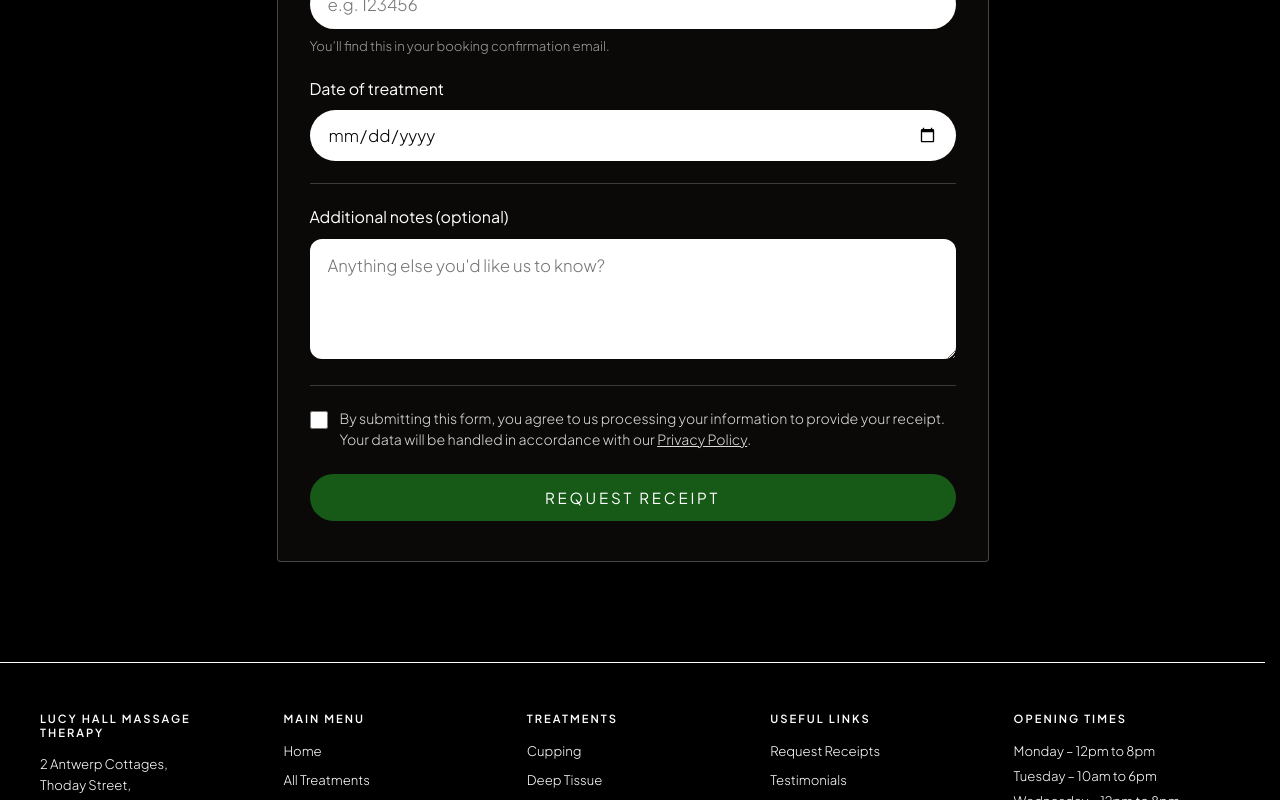
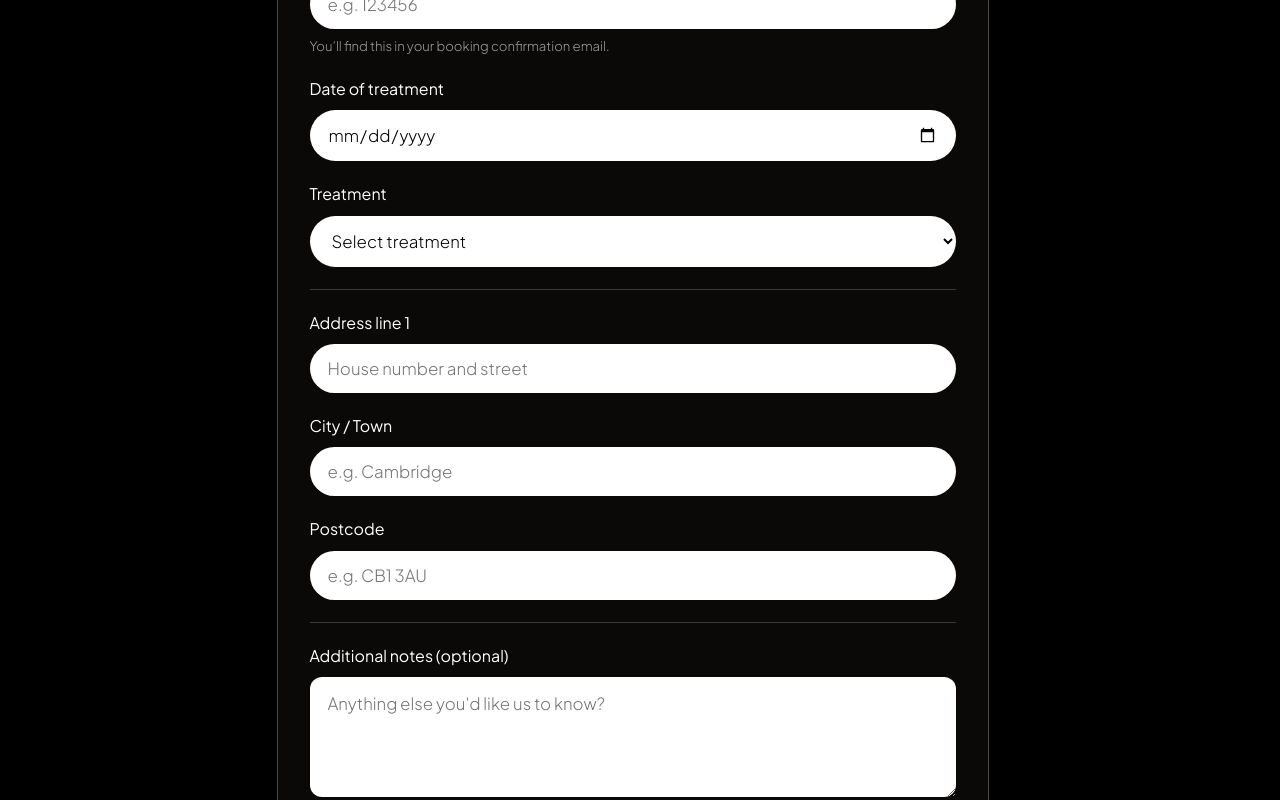
Before and after one commit to federationdesign-design/LHM, a Next.js app: page /receipts in a window 1280 px wide. Shown: the part 706-1506 px from the top of the page. Built offline with nearby package versions, Linux system fonts and the light colour scheme.

Commit message:
Batch 6 (item 4): receipts form - add address + treatment fields, required for insurance receipts

```diff
--- a/app/api/submit-receipt-request/route.ts
+++ b/app/api/submit-receipt-request/route.ts
@@ -11,30 +11,29 @@
  *
  * Subject prefix [Receipt Request] so info@ can filter the inbox.
  */
-
 import { NextRequest, NextResponse } from 'next/server';
 import { sendEmail } from '@/app/lib/send-email';
-
+import { services } from '@/app/data/services';
 export const runtime = 'nodejs';
-
 type RequestBody = {
   name?:          string;
   email?:         string;
   orderNumber?:   string;
   treatmentDate?: string;
+  treatment?:     string;
+  addressLine1?:  string;
+  town?:          string;
+  postcode?:      string;
   notes?:         string | null;
   website?:       string; // honeypot
 };
-
 function escapeHtml(s: string): string {
   return s.replace(/&/g, '&amp;').replace(/</g, '&lt;').replace(/>/g, '&gt;').replace(/"/g, '&quot;').replace(/'/g, '&#39;');
 }
-
 function formatDate(): string {
   const d = new Date();
   return `${d.getDate().toString().padStart(2, '0')}/${(d.getMonth() + 1).toString().padStart(2, '0')}/${d.getFullYear()}`;
 }
-
 // Format an ISO date string (YYYY-MM-DD from <input type=date>) into DD/MM/YYYY
 // for the email body. Falls back to the raw value if it doesn't parse.
 function formatTreatmentDate(iso: string): string {
@@ -43,30 +42,39 @@ function formatTreatmentDate(iso: string): string {
   const [y, m, d] = parts;
   return `${d}/${m}/${y}`;
 }
-
+// Convert a treatment slug back into a human-readable title for the email.
+// Falls back to the slug itself if it's not in services.ts.
+function treatmentLabel(slug: string): string {
+  const svc = services[slug];
+  return svc ? svc.title : slug;
+}
 export async function POST(req: NextRequest) {
   try {
     const body = (await req.json()) as RequestBody;
-
     // ── HONEYPOT ────────────────────────────────────────────
     if (body.website && body.website.length > 0) {
       return NextResponse.json({ success: true });
     }
-
     // ── VALIDATION ──────────────────────────────────────────
     if (!body.name?.trim())                                return NextResponse.json({ success: false, error: 'Name is required' },         { status: 400 });
     if (!body.email?.trim() || !body.email.includes('@'))  return NextResponse.json({ success: false, error: 'Valid email required' },     { status: 400 });
     if (!body.orderNumber?.trim())                         return NextResponse.json({ success: false, error: 'Order number is required' }, { status: 400 });
     if (!body.treatmentDate?.trim())                       return NextResponse.json({ success: false, error: 'Treatment date is required' }, { status: 400 });
-
+    if (!body.treatment?.trim())                           return NextResponse.json({ success: false, error: 'Treatment is required' },    { status: 400 });
+    if (!body.addressLine1?.trim())                        return NextResponse.json({ success: false, error: 'Address is required' },      { status: 400 });
+    if (!body.town?.trim())                                return NextResponse.json({ success: false, error: 'Town/City is required' },    { status: 400 });
+    if (!body.postcode?.trim())                            return NextResponse.json({ success: false, error: 'Postcode is required' },     { status: 400 });
     const name          = body.name.trim();
     const email         = body.email.trim();
     const orderNumber   = body.orderNumber.trim();
     const treatmentDate = body.treatmentDate.trim();
+    const treatment     = treatmentLabel(body.treatment.trim());
+    const addressLine1  = body.addressLine1.trim();
+    const town          = body.town.trim();
+    const postcode      = body.postcode.trim();
     const notes         = (body.notes || '').trim();
     const submittedAt   = formatDate();
     const treatmentFmt  = formatTreatmentDate(treatmentDate);
-
     // ── 1. TEAM NOTIFICATION (to info@) ─────────────────────
     const teamText = [
       'Receipt Request',
@@ -78,21 +86,27 @@ export async function POST(req: NextRequest) {
       `Email:          ${email}`,
       `Order number:   ${orderNumber}`,
       `Treatment date: ${treatmentFmt}`,
+      `Treatment:      ${treatment}`,
+      `Address:        ${addressLine1}`,
+      `Town/City:      ${town}`,
+      `Postcode:       ${postcode}`,
       ...(notes ? ['', 'Notes:', notes] : []),
       '',
       '---',
       'Action: pull the matching receipt from SimplyBook and forward to the email above.',
     ].join('\n');
-
     const detailsRows = [
       ['Name',           name],
       ['Email',          email],
       ['Order number',   orderNumber],
       ['Treatment date', treatmentFmt],
+      ['Treatment',      treatment],
+      ['Address',        addressLine1],
+      ['Town/City',      town],
+      ['Postcode',       postcode],
     ].map(([k, v]) =>
       `<tr><td style="padding:8px 14px;border-bottom:1px solid #e5e5e5;font-weight:600;width:42%;">${escapeHtml(k)}</td><td style="padding:8px 14px;border-bottom:1px solid #e5e5e5;">${escapeHtml(v)}</td></tr>`
     ).join('');
-
     const teamHtml = `
       <div style="font-family:-apple-system,Helvetica,Arial,sans-serif;max-width:680px;color:#1a1a1a;">
         <h2 style="margin:0 0 6px;">Receipt Request</h2>
@@ -104,7 +118,6 @@ export async function POST(req: NextRequest) {
         </p>
       </div>
     `;
-
     const teamResult = await sendEmail({
       to:      'info@lucyhallmassage.com',
       subject: `[Receipt Request] ${name} - ${treatmentFmt}`,
@@ -112,20 +125,18 @@ export async function POST(req: NextRequest) {
       html:    teamHtml,
       replyTo: email,
     });
-
     if (!teamResult.success) {
       // Team email failed: bail out before sending the user a confirmation
       // they might never get a receipt for.
       return NextResponse.json({ success: false, error: 'Could not send notification: ' + teamResult.error }, { status: 500 });
     }
-
     // ── 2. USER AUTO-RESPONDER ──────────────────────────────
     const userText = [
       `Hi ${name.split(/\s+/)[0]},`,
       '',
       'Thanks for your receipt request. Got it.',
       '',
-      `We'll pull the receipt for your treatment on ${treatmentFmt} and email it back to you within 1-2 working days. If you do not hear from us, please check your spam or junk folder before getting in touch.`,
+      `We process receipt requests every Friday. We'll pull the receipt for your treatment on ${treatmentFmt} and email it back to you. If you do not hear from us by the following Monday, please check your spam or junk folder before getting in touch.`,
       '',
       'Best wishes,',
       'Lucy Hall Massage Therapy',
@@ -134,15 +145,15 @@ export async function POST(req: NextRequest) {
       '2 Antwerp Cottages, Thoday Street, Cambridge, CB1 3AU',
       'lucyhallmassage.com',
     ].join('\n');
-
     const userHtml = `
       <div style="font-family:-apple-system,Helvetica,Arial,sans-serif;max-width:560px;color:#1a1a1a;line-height:1.6;">
         <p style="margin:0 0 14px;">Hi ${escapeHtml(name.split(/\s+/)[0])},</p>
         <p style="margin:0 0 14px;">Thanks for your receipt request. Got it.</p>
         <p style="margin:0 0 14px;">
-          We&rsquo;ll pull the receipt for your treatment on <strong>${escapeHtml(treatmentFmt)}</strong>
-          and email it back to you within 1-2 working days. If you do not hear from us,
-          please check your spam or junk folder before getting in touch.
+          We process receipt requests every Friday. We&rsquo;ll pull the receipt for your treatment on
+          <strong>${escapeHtml(treatmentFmt)}</strong> and email it back to you.
+          If you do not hear from us by the following Monday, please check your spam or junk folder
+          before getting in touch.
         </p>
         <p style="margin:0 0 22px;">Best wishes,<br>Lucy Hall Massage Therapy</p>
         <hr style="border:none;border-top:1px solid #e5e5e5;margin:20px 0;">
@@ -152,7 +163,6 @@ export async function POST(req: NextRequest) {
         </p>
       </div>
     `;
-
     // User auto-responder. We don't bail if this fails — the team
     // notification already landed, the user will still get their
     // receipt manually even if this confirmation didn't reach them.
@@ -163,7 +173,6 @@ export async function POST(req: NextRequest) {
       html:    userHtml,
       replyTo: 'info@lucyhallmassage.com',
     });
-
     return NextResponse.json({ success: true });
   } catch (err) {
     console.error('submit-receipt-request error:', err);
--- a/app/receipts/ReceiptsClient.tsx
+++ b/app/receipts/ReceiptsClient.tsx
@@ -3,18 +3,22 @@
 import { useState } from 'react';
 import Nav from '../Nav';
 import Footer from '../Footer';
+import { services } from '../data/services';
 
 /* ─────────────────────────────────────────────────────────────
-   Receipt request form. Dummy submit for v1 — wire to email/ESP
-   later. Submission would ideally route to the LH team inbox so
-   someone can pull the receipt from SimplyBook and send to the
-   client.
+   Receipt request form. Submits to /api/submit-receipt-request,
+   which forwards to info@lucyhallmassage.com for the team to
+   process from SimplyBook on Fridays.
    ───────────────────────────────────────────────────────────── */
 function ReceiptForm() {
   const [name, setName] = useState('');
   const [email, setEmail] = useState('');
   const [orderNumber, setOrderNumber] = useState('');
   const [treatmentDate, setTreatmentDate] = useState('');
+  const [treatment, setTreatment] = useState('');
+  const [addressLine1, setAddressLine1] = useState('');
+  const [town, setTown] = useState('');
+  const [postcode, setPostcode] = useState('');
   const [notes, setNotes] = useState('');
   const [consent, setConsent] = useState(false);
   const [submitting, setSubmitting] = useState(false);
@@ -37,6 +41,10 @@ function ReceiptForm() {
           email:         email.trim(),
           orderNumber:   orderNumber.trim(),
           treatmentDate: treatmentDate.trim(),
+          treatment,
+          addressLine1:  addressLine1.trim(),
+          town:          town.trim(),
+          postcode:      postcode.trim(),
           notes:         notes.trim() || null,
           website:       honeypot,
         }),
@@ -93,10 +101,10 @@ function ReceiptForm() {
       <div style={{ background: '#0a0908', border: '1px solid rgba(255,255,255,0.25)', padding: '48px 32px', borderRadius: 4, textAlign: 'center' }}>
         <h3 style={{ fontSize: '1.6rem', fontWeight: 600, color: '#ffffff', marginBottom: 16 }}>Thank you</h3>
         <p style={{ fontSize: '1rem', fontWeight: 300, color: '#ffffff', lineHeight: 1.6, opacity: 0.85, marginBottom: 12 }}>
-          We&rsquo;ve received your receipt request and will email it to you within 1-2 working days.
+          We&rsquo;ve received your receipt request and will process it on Friday.
         </p>
         <p style={{ fontSize: '0.9rem', fontWeight: 300, color: '#ffffff', lineHeight: 1.5, opacity: 0.65 }}>
-          If you don&rsquo;t see it in your inbox, please check your spam or junk folder.
+          If you don&rsquo;t see it in your inbox by the following Monday, please check your spam or junk folder.
         </p>
       </div>
     );
@@ -156,6 +164,63 @@ function ReceiptForm() {
           onChange={e => setTreatmentDate(e.target.value)}
           required
           style={{ ...inputStyle, colorScheme: 'light' }}
+        />
+      </div>
+
+      <div style={{ marginBottom: 22 }}>
+        <label style={labelStyle} htmlFor="rec-treatment">Treatment</label>
+        <select
+          id="rec-treatment"
+          value={treatment}
+          onChange={e => setTreatment(e.target.value)}
+          required
+          style={{ ...inputStyle, colorScheme: 'light' }}
+        >
+          <option value="" disabled>Select treatment</option>
+          {Object.values(services).map((s) => (
+            <option key={s.slug} value={s.slug}>{s.title}</option>
+          ))}
+        </select>
+      </div>
+
+      <div style={{ height: 1, background: 'rgba(255,255,255,0.2)', marginBottom: 22 }} />
+
+      <div style={{ marginBottom: 22 }}>
+        <label style={labelStyle} htmlFor="rec-address">Address line 1</label>
+        <input
+          id="rec-address"
+          type="text"
+          placeholder="House number and street"
+          value={addressLine1}
+          onChange={e => setAddressLine1(e.target.value)}
+          required
+          style={inputStyle}
+        />
+      </div>
+
+      <div style={{ marginBottom: 22 }}>
+        <label style={labelStyle} htmlFor="rec-town">City / Town</label>
+        <input
+          id="rec-town"
+          type="text"
+          placeholder="e.g. Cambridge"
+          value={town}
+          onChange={e => setTown(e.target.value)}
+          required
+          style={inputStyle}
+        />
+      </div>
+
+      <div style={{ marginBottom: 22 }}>
+        <label style={labelStyle} htmlFor="rec-postcode">Postcode</label>
+        <input
+          id="rec-postcode"
+          type="text"
+          placeholder="e.g. CB1 3AU"
+          value={postcode}
+          onChange={e => setPostcode(e.target.value)}
+          required
+          style={inputStyle}
         />
       </div>
 
```
